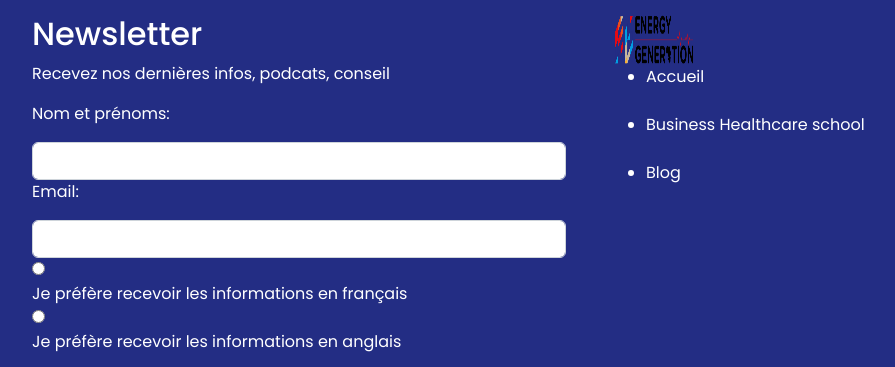
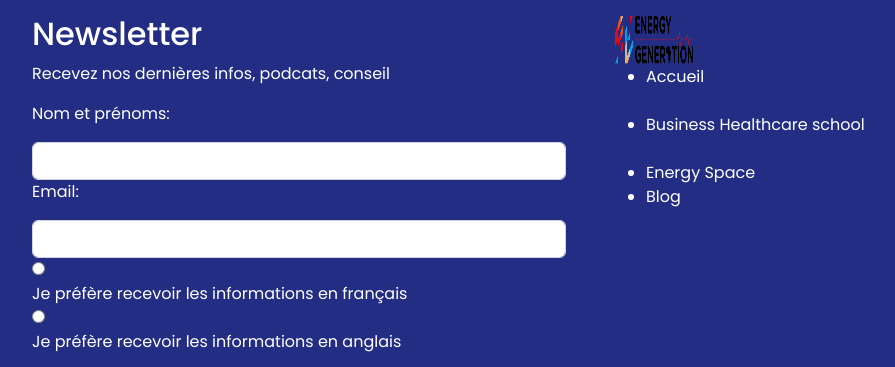
Before and after one commit to josiasapelete/Energy-Generation, a PHP site: page /index.php in a window 1280 px wide. Shown: the part 6133-6500 px from the top of the page, without its empty margins (50-945 px from the left). Run offline with PHP 8.4, Linux system fonts and the light colour scheme.

Commit message:
resolution de conflit

```diff
--- a/assets/footer.php
+++ b/assets/footer.php
@@ -106,6 +106,7 @@
                         <ul>
                           <li>Accueil</li> <br>
                           <li>Business Healthcare school</li> <br>
+                          <li>Energy Space</li>
                           <li>Blog</li>
                         </ul>
 
```
